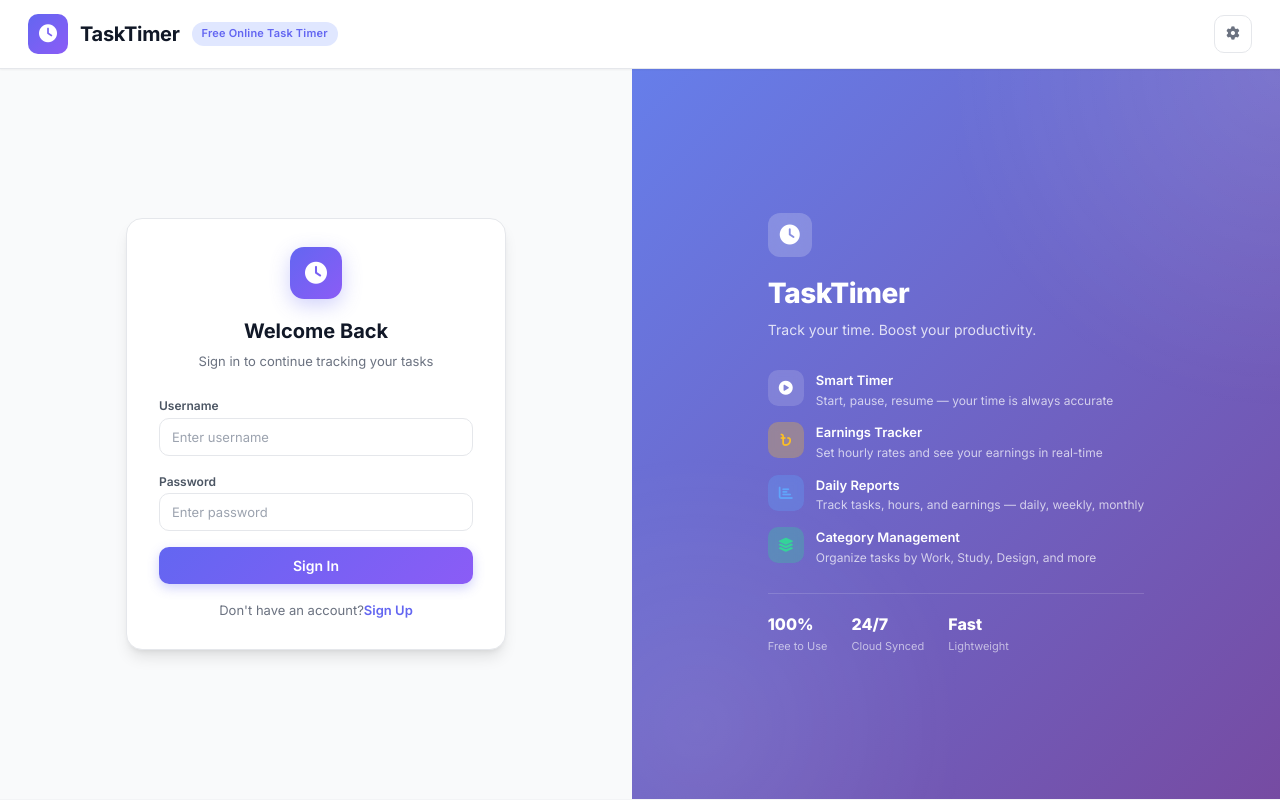
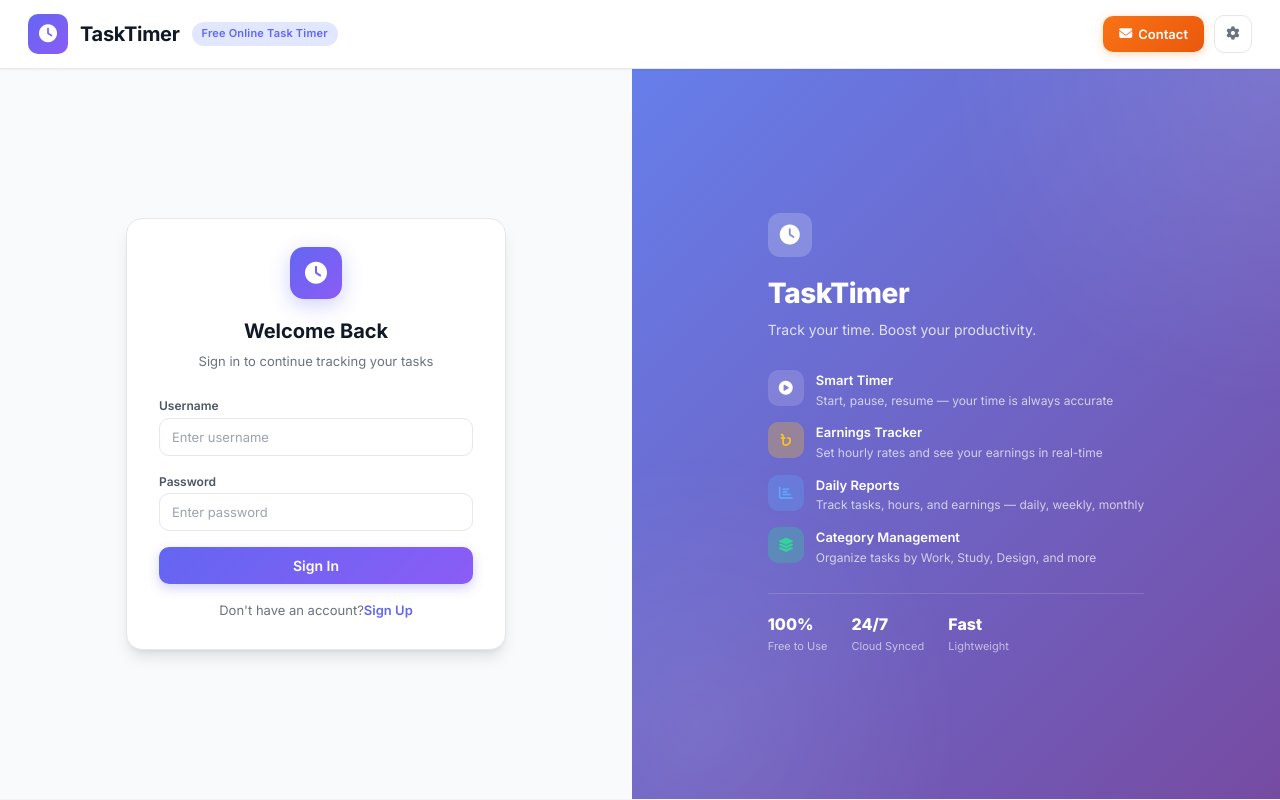
Before and after one commit to sopnilali/taskwork, a Next.js app: page /auth in a window 1280 px wide. Built offline with nearby package versions, Linux system fonts and the light colour scheme.

Commit message:
Add orange Contact button in header

```diff
--- a/app/globals.css
+++ b/app/globals.css
@@ -124,6 +124,32 @@ body {
   border-color: var(--gray-300);
 }
 
+.header-contact-btn {
+  display: flex;
+  align-items: center;
+  gap: 6px;
+  padding: 8px 16px;
+  background: linear-gradient(135deg, #f97316, #ea580c);
+  color: white;
+  border: none;
+  border-radius: 10px;
+  font-size: 13px;
+  font-weight: 600;
+  cursor: pointer;
+  transition: all 0.2s;
+  text-decoration: none;
+  box-shadow: 0 2px 8px rgba(249, 115, 22, 0.3);
+}
+
+.header-contact-btn:hover {
+  transform: translateY(-1px);
+  box-shadow: 0 4px 12px rgba(249, 115, 22, 0.4);
+}
+
+.header-contact-btn i {
+  font-size: 13px;
+}
+
 .main-container {
   max-width: 1300px;
   margin: 0 auto;
--- a/components/Header.tsx
+++ b/components/Header.tsx
@@ -16,6 +16,10 @@ export default function Header() {
                 <span className="header-badge">Free Online Task Timer</span>
             </div>
             <div className="header-right">
+                <a href="mailto:sopnilali@example.com" className="header-contact-btn" title="Contact">
+                    <i className="fas fa-envelope"></i>
+                    <span>Contact</span>
+                </a>
                 {user?.is_admin && (
                     <Link href="/admin" className="header-btn" title="Admin Panel" style={{ textDecoration: 'none' }}>
                         <i className="fas fa-shield-halved"></i>
```
